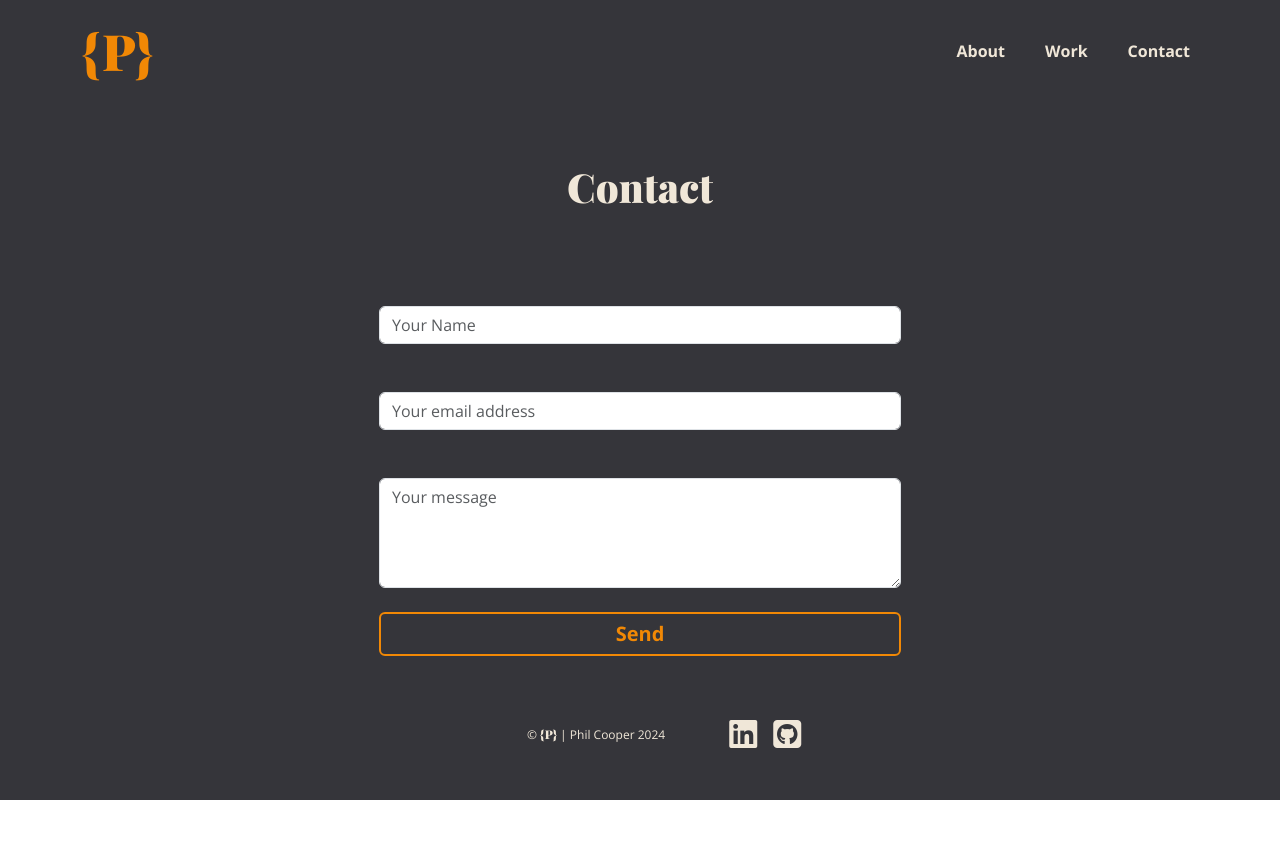
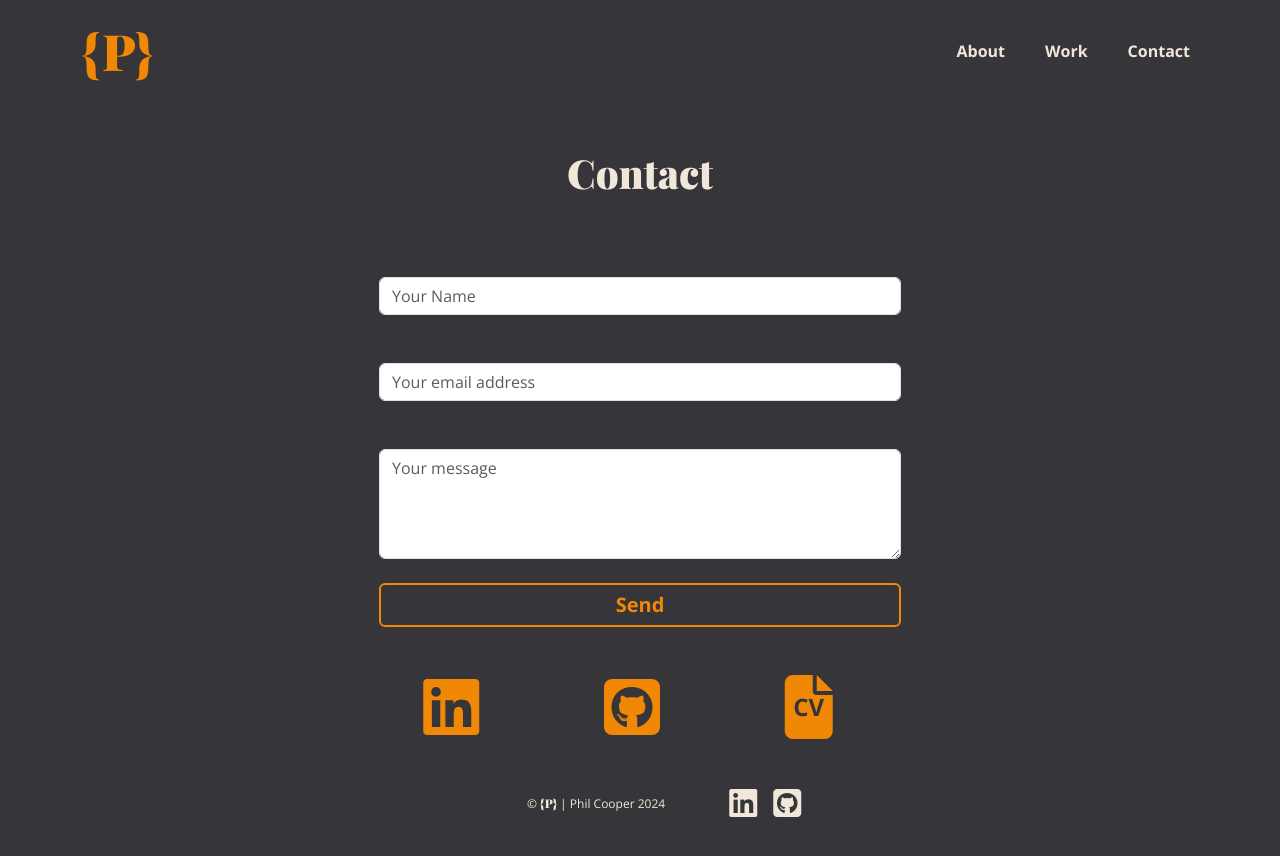
Before and after one commit to PhilC7/react-portfolio, a React (Vite) app: page / in a window 1280 px wide. Both pictures are taken after a click on the link "Contact". Shown: the top 856 px of the page. Before the commit the page ends 800 px from the top, so only its background shows below. Built offline with nearby package versions, Linux system fonts and the light colour scheme; a web font is replaced by a local one.

Commit message:
added social and CV buttons

```diff
--- a/src/components/ContactForm.jsx
+++ b/src/components/ContactForm.jsx
@@ -26,7 +26,7 @@ const ContactForm = () => {
   };
 
   return (
-    <div className="container container-fluid contact-form">
+    <div className="contact-form container container-fluid contact-form">
       {submitted ? (
         <div className="alert alert-success" role="alert">
           Your message has been sent successfully!
--- a/src/components/pages/Contact.jsx
+++ b/src/components/pages/Contact.jsx
@@ -7,16 +7,23 @@ function Contact() {
     <>
     <div className="container-fluid container my-5">
             <h2 className="contact-title text-center">Contact</h2>
-        </div>
-    <div className="container container-fluid">
+    </div>
+    <div className="container container-fluid d-flex flex-column justify-content-start">
       <div className="row">
-        <div className="col-6 mx-auto">
+        <div className="col-12 col-lg-6 mx-auto my-auto">
           <Form />
         </div>
-
+        <div className="row mt-5">
+          <div className="col-6 socials mx-auto d-flex justify-content-around">
+          <a href="https://www.linkedin.com/in/philjcooper/" target="_blank"><i className="fa-brands fa-linkedin"></i></a>
+          <a href="https://github.com/PhilC7" target="_blank"><i className="fa-brands fa-square-github"></i></a>
+          <a href="#" target="_blank" className="icon-link"><i className="fa-solid fa-file"></i><span className="overlay-text">CV</span></a>
+          </div>
+        </div>
       </div>
     </div>
     <Footer />
+
     </>
   )
 }
--- a/src/index.css
+++ b/src/index.css
@@ -200,6 +200,33 @@
   font-family: var(--copy-font);
 }
 
+.socials i {
+  color: var(--main-accent);
+  font-size: 4rem;
+  margin: 0 2rem;
+  transition: all 0.4s ease-in-out;
+}
+.socials i:hover {
+  color: var(--main-cream);
+}
+
+.icon-link {
+  position: relative;
+}
+
+.overlay-text {
+  position: absolute;
+  top: 50%;
+  left: 50%;
+  transform: translate(-50%, -50%);
+  font-family: var(--copy-font);
+  font-size: 1.5rem;
+  font-weight: 700;
+  color: var(--main-grey);
+  padding: 5px 10px;
+  border-radius: 5px;
+}
+
 /* FOOTER */
 footer h6 {
   font-size: 0.75rem;
```
